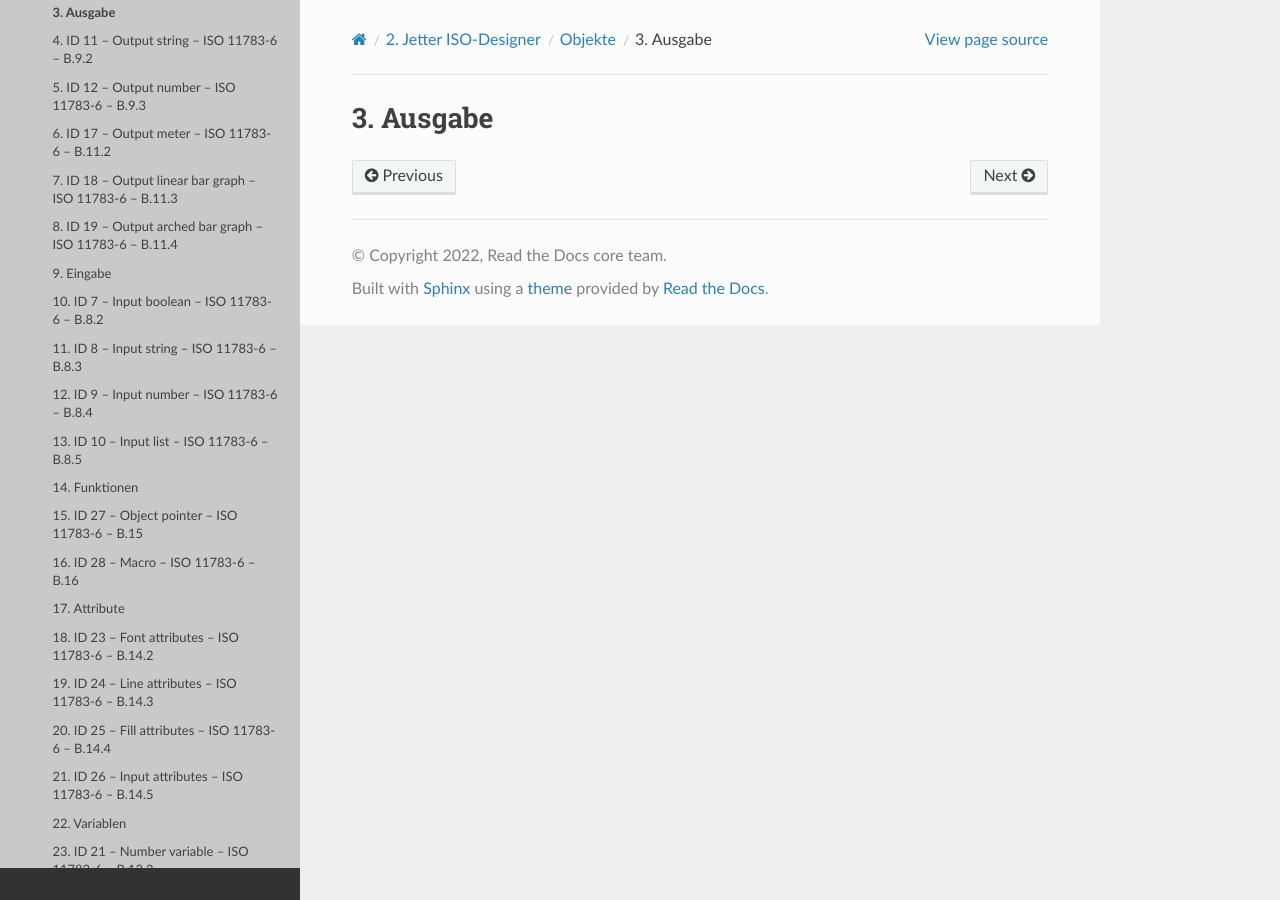
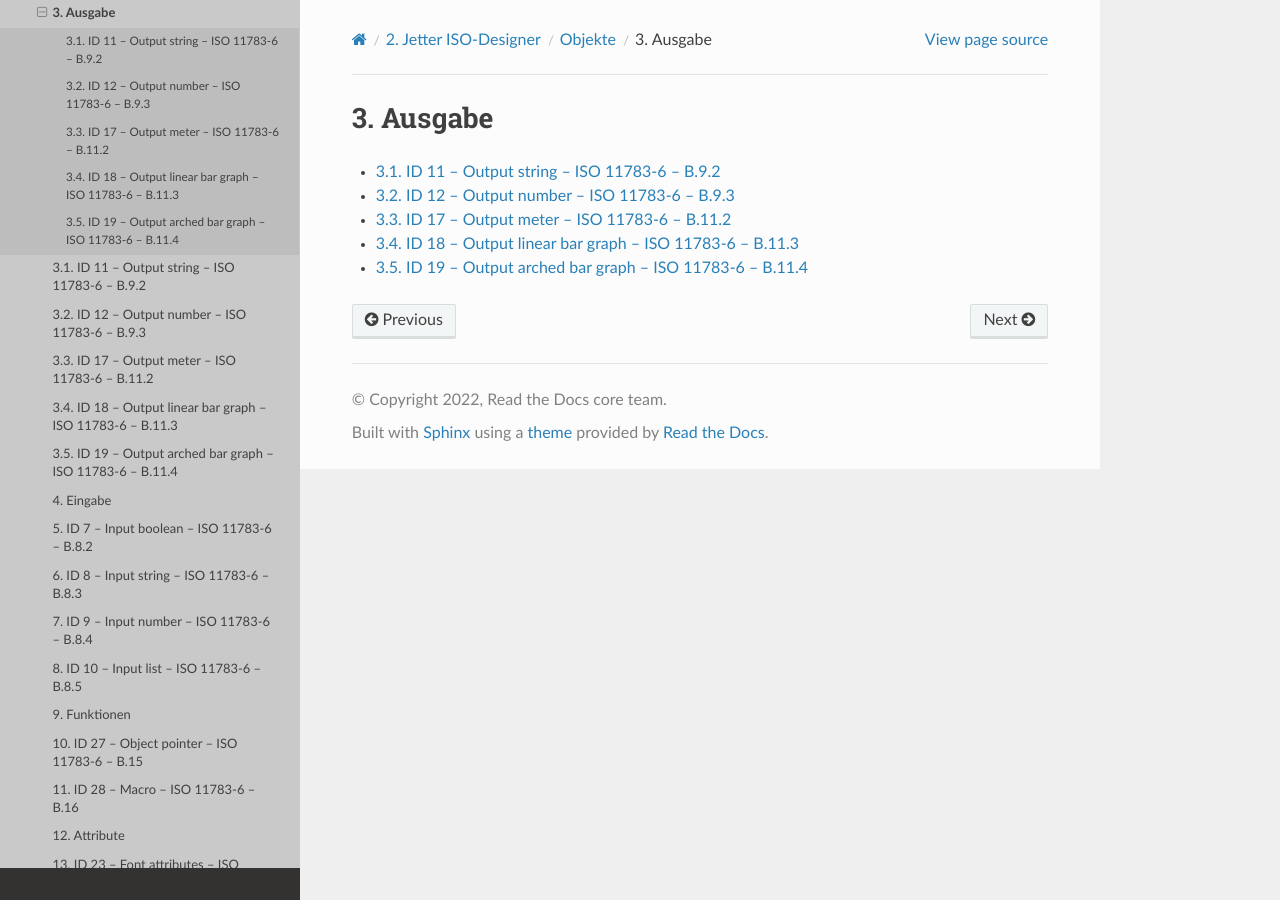
Before and after one commit to Meisterschulen-am-Ostbahnhof-Munchen/ISOBUS-VT-Objects-docs, a Sphinx documentation site: the page built from docs/Ausgabe.rst, in a window 1280 px wide. Built offline with Sphinx 7.4.7 and the Read the Docs theme 2.0.0, drawn with Linux system fonts in a browser that asks for light colours; pages that are not in the unit, such as notebooks, are missing from menus.

Commit message:
Update Ausgabe.rst

```diff
--- a/docs/Ausgabe.rst
+++ b/docs/Ausgabe.rst
@@ -1,2 +1,13 @@
 Ausgabe
 #######
+
+
+.. toctree::
+   :numbered:
+   :maxdepth: 9
+
+   ID-11-–-Output-string-–-ISO-11783-6-–-B.9.2
+   ID-12-–-Output-number-–-ISO-11783-6-–-B.9.3
+   ID-17-–-Output-meter-–-ISO-11783-6-–-B.11.2
+   ID-18-–-Output-linear-bar-graph-–-ISO-11783-6-–-B.11.3
+   ID-19-–-Output-arched-bar-graph-–-ISO-11783-6-–-B.11.4
```
